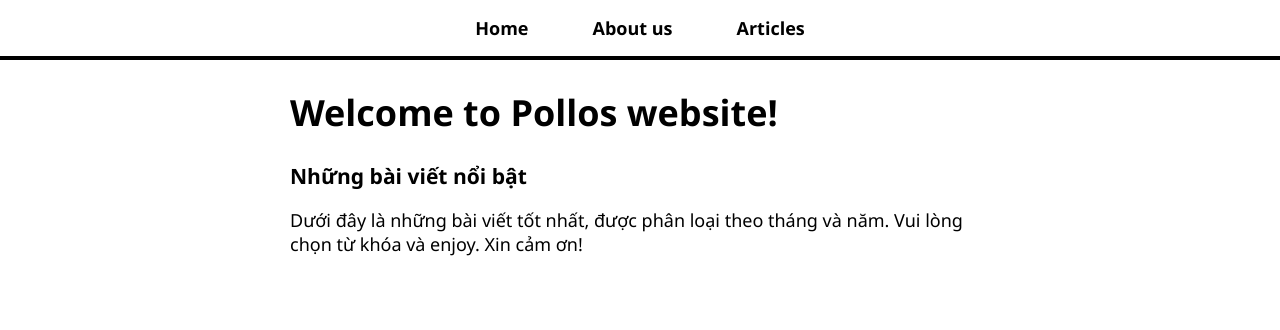
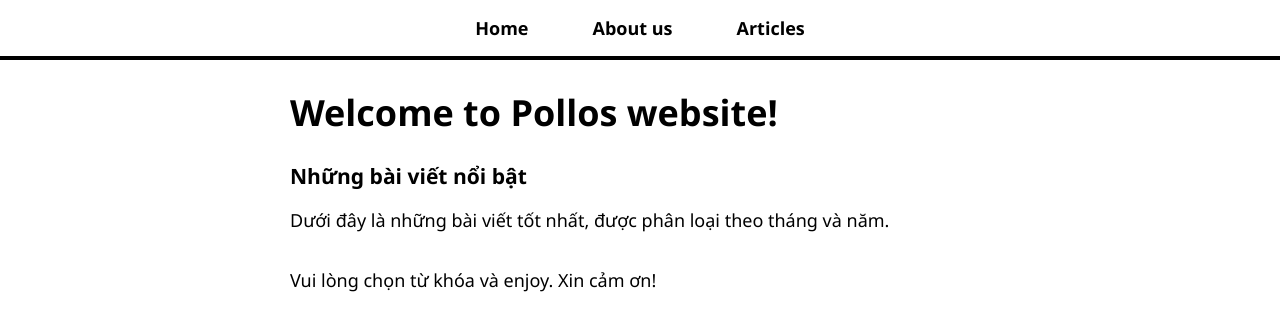
Before and after one commit to work-henry-smith/forbes-frontend, a React (Create React App) app: page / in a window 1280 px wide. Shown: the top 330 px of the page. Built offline with nearby package versions, Linux system fonts and the light colour scheme.

Commit message:
create the 404 not found page if occur

```diff
--- a/src/App.js
+++ b/src/App.js
@@ -5,6 +5,7 @@ import ArticlesListPage from './pages/ArticlesListPage';
 import ArticlePage from './pages/ArticlePage';
 import {BrowserRouter,Routes,Route} from 'react-router-dom';
 import NavBar from './NavBar';
+import NotFoundPage from './pages/NotFoundPage'
 
 
 function App() {
@@ -18,6 +19,7 @@ function App() {
             <Route path='/about' element={<AboutPage />} />
             <Route path='/articles' element={<ArticlesListPage />} />
             <Route path='/articles/:articleId' element={<ArticlePage />} />
+            <Route path='*' element={<NotFoundPage />} />
           </Routes>
         </div>
       </div>
--- a/src/pages/ArticlePage.js
+++ b/src/pages/ArticlePage.js
@@ -1,9 +1,14 @@
 import {useParams} from 'react-router-dom';
 import articles from './article-content';
+import NotFoundPage from './NotFoundPage';
 
 const ArticlePage = () => {
     const {articleId} = useParams();
     const article = articles.find(article => article.name === articleId);
+
+    if (!article) {
+        return <NotFoundPage />
+    }
 
     return (
         <>
--- a/src/pages/HomePage.js
+++ b/src/pages/HomePage.js
@@ -3,7 +3,8 @@ const HomePage = () => {
         <>
             <h1>Welcome to Pollos website!</h1>
             <h3>Những bài viết nổi bật</h3>
-            <p>Dưới đây là những bài viết tốt nhất, được phân loại theo tháng và năm. Vui lòng chọn từ khóa và enjoy. Xin cảm ơn!</p>
+            <p>Dưới đây là những bài viết tốt nhất, được phân loại theo tháng và năm.</p>
+            <p> Vui lòng chọn từ khóa và enjoy. Xin cảm ơn!</p>
         </>
     )
 }
--- a/src/pages/NotFoundPage.js
+++ b/src/pages/NotFoundPage.js
@@ -0,0 +1,11 @@
+const NotFoundPage = () => {
+    return (
+        <>
+            <h1>Code status 404 - Page not found</h1>
+            <p>Từ khóa của bạn chưa khớp với danh sách bài viết.</p>
+            <p>Vui lòng suy nghĩ và lựa chọn từ khóa thích hợp hơn.</p>
+        </>
+    )
+}
+
+export default NotFoundPage;
```
